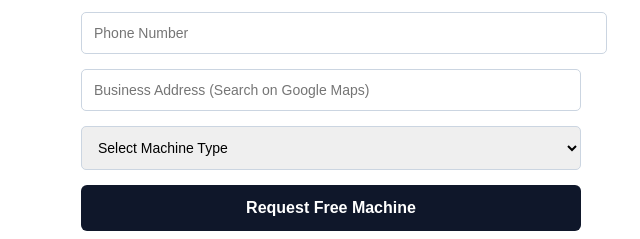
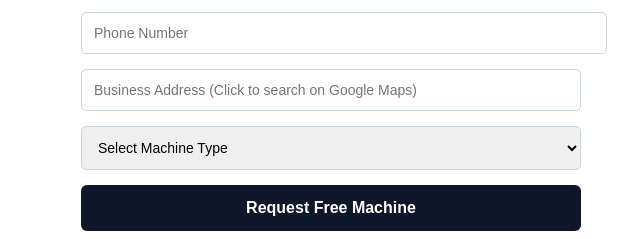
Before and after one commit to Johnathan3456346/js-premium-vending, a plain HTML site: page index.html in a window 1280 px wide. Shown: the part 1936-2175 px from the top of the page, 309-949 px from the left. Drawn offline with Linux system fonts and the light colour scheme.

Commit message:
Update index.html

```diff
--- a/index.html
+++ b/index.html
@@ -12,6 +12,7 @@
       background-color: #ffffff;
       color: #0F172A;
       line-height: 1.6;
+      scroll-behavior: smooth; /* Smooth scrolling */
     }
 
     header {
@@ -38,6 +39,7 @@
       text-decoration: none;
       border-radius: 6px;
       font-weight: bold;
+      cursor: pointer;
     }
 
     section {
@@ -131,6 +133,7 @@
   <h1>J’s Premium Vending</h1>
   <p>Modern Vending Solutions • No Cost to Your Business</p>
   <p>Serving Katy & Houston • Call or Text: <strong>979-331-5598</strong></p>
+  <!-- Smooth scrolling -->
   <a href="#form" class="btn">Request a Free Vending Machine</a>
 </header>
 
@@ -195,7 +198,7 @@
     <!-- Google Maps Search -->
     <input
       type="search"
-      placeholder="Business Address (Search on Google Maps)"
+      placeholder="Business Address (Click to search on Google Maps)"
       onclick="window.open('https://www.google.com/maps','_blank')"
       required
     >
@@ -221,6 +224,7 @@
 </footer>
 
 <script>
+  // Email form
   function sendEmail(event) {
     event.preventDefault();
 
```
